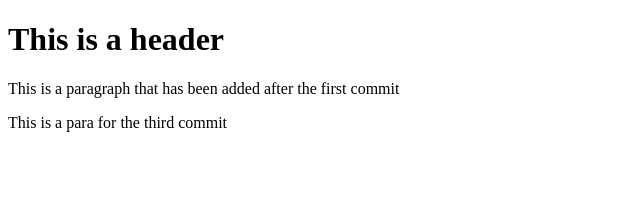
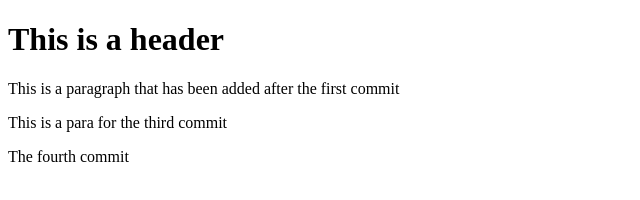
Before and after one commit to learningmode/git-test, a plain HTML site: page index.html in a window 1280 px wide. Shown: the whole page, without its empty margins (0-640 px from the left). Drawn offline with Linux system fonts and the light colour scheme.

Commit message:
fourth commit

```diff
--- a/index.html
+++ b/index.html
@@ -10,5 +10,6 @@
 	<h1>This is a header</h1>
 	<p>This is a paragraph that has been added after the first commit</p>
 	<p>This is a para for the third commit</p>
+	<p>The fourth commit</p>
 </body>
 </html>
```
